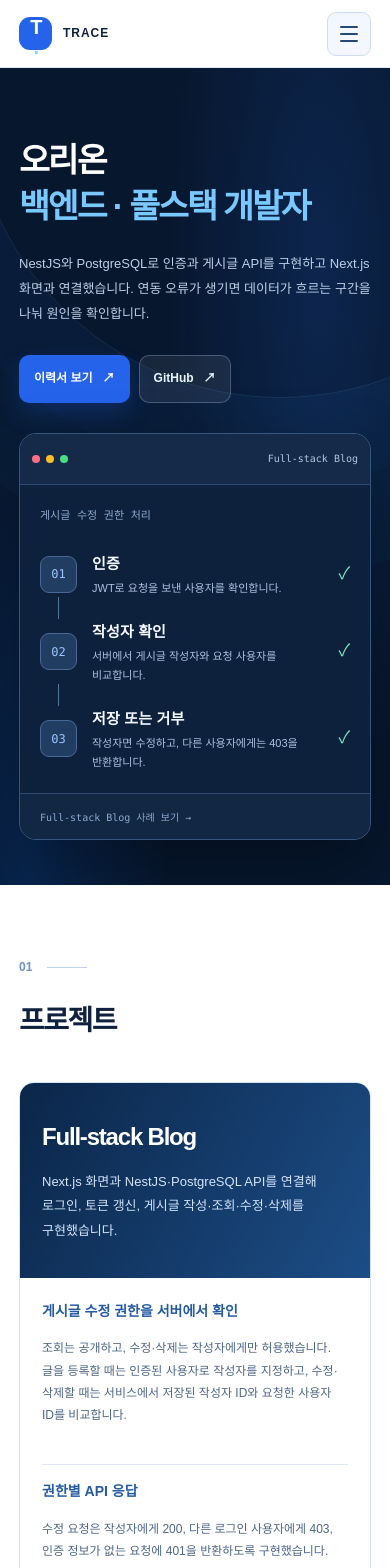
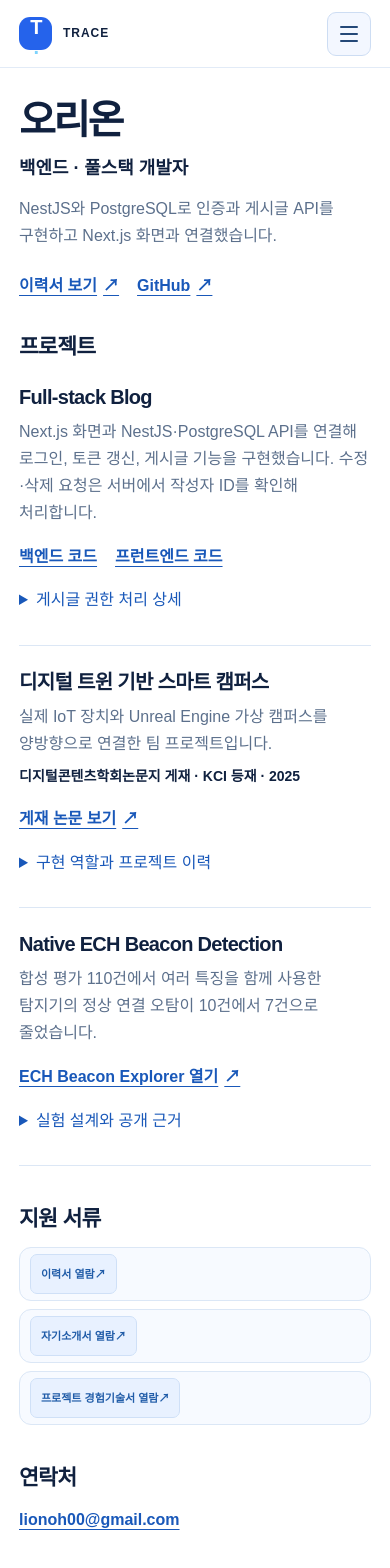
Before and after one commit to SuperNova080710/Trace, a Next.js app: page / in a window 390 px wide. Shown: the top 1568 px of the page. Built offline with nearby package versions, Linux system fonts and the light colour scheme.

Commit message:
feat: Trace 홈을 프로필과 프로젝트 2열로 구성
- 데스크톱에서 프로필과 이력서 링크를 왼쪽에 고정
- 모바일은 프로필 다음에 대표 프로젝트를 한 열로 배치
- Blog 요약과 프로젝트별 상세, 스마트 캠퍼스 논문 링크를 연결

```diff
--- a/src/app/globals.css
+++ b/src/app/globals.css
@@ -555,3 +555,50 @@ section[id] { scroll-margin-top: 85px; }
   .document-item.spotlight-card:hover { transform: none; }
   .document-item.spotlight-card::after { display: none; }
 }
+
+/* The profile stays in view while the project column scrolls. */
+.portfolio-page { background: #fff; }
+.portfolio-page section[id], .portfolio-page article[id], .portfolio-profile { scroll-margin-top: 16px; }
+.portfolio-layout {
+  display: grid;
+  grid-template-columns: minmax(0, 1fr) minmax(0, 2fr);
+  gap: clamp(36px, 6vw, 96px);
+  align-items: start;
+  padding-block: clamp(40px, 7vw, 90px);
+}
+.portfolio-profile { position: sticky; top: 112px; min-width: 0; }
+.portfolio-profile h1 { margin: 0; font-size: clamp(2.5rem, 5vw, 4.25rem); line-height: 1.12; letter-spacing: -.065em; }
+.portfolio-role { margin: 10px 0 0; font-size: 1.12rem; font-weight: 750; }
+.portfolio-copy { color: var(--muted); margin: 12px 0 14px; }
+.portfolio-links { display: flex; flex-wrap: wrap; gap: 4px 18px; align-items: baseline; }
+.portfolio-links a, .portfolio-email { color: #1958b9; text-decoration: underline; text-underline-offset: .22em; font-weight: 700; }
+.portfolio-links a { display: inline-flex; gap: 6px; align-items: center; min-height: 40px; }
+.portfolio-section-nav { display: grid; justify-items: start; margin-top: 26px; }
+.portfolio-section-nav a { display: inline-flex; align-items: center; min-height: 40px; color: var(--muted); }
+.portfolio-section-nav a:hover { text-decoration: underline; color: var(--text); }
+.portfolio-content { min-width: 0; }
+.portfolio-content h2, .portfolio-project h3 { margin: 0; line-height: 1.3; letter-spacing: -.035em; }
+.portfolio-content h2 { font-size: 1.35rem; }
+.portfolio-project { border-bottom: 1px solid var(--line); padding-block: 23px; }
+.portfolio-project h3 { font-size: clamp(1.25rem, 2.5vw, 1.75rem); }
+.portfolio-project p { margin: 8px 0; color: var(--muted); }
+.portfolio-project .portfolio-publication { color: var(--text); font-size: .875rem; font-weight: 750; }
+.portfolio-project summary { color: #1958b9; cursor: pointer; padding-block: 8px; width: fit-content; }
+.portfolio-project summary:focus-visible { outline: 3px solid #29a8ee; outline-offset: 4px; }
+.portfolio-project details[open] { margin-bottom: 6px; }
+.portfolio-end { margin-top: 39px; }
+.portfolio-end h2 { margin-bottom: 14px; }
+.portfolio-end .document-list { display: grid; grid-template-columns: 1fr; gap: 8px; padding: 0; margin: 0; list-style: none; }
+.portfolio-end .document-item { grid-column: auto; min-height: auto; padding: 6px 10px; }
+.portfolio-end .document-download { min-height: 40px; }
+.portfolio-email { overflow-wrap: anywhere; }
+@media (min-width: 761px) {
+  .portfolio-page .main-nav { display: none; }
+}
+@media (max-width: 760px) {
+  .portfolio-layout { grid-template-columns: 1fr; gap: 25px; padding-block: 30px 48px; }
+  .portfolio-profile { position: static; }
+  .portfolio-profile h1 { font-size: 2.5rem; }
+  .portfolio-section-nav { display: none; }
+  .portfolio-links a { min-height: 44px; }
+}
--- a/src/components/trace-lab.tsx
+++ b/src/components/trace-lab.tsx
@@ -30,7 +30,7 @@ export function TraceLab({ displayName, contactEmail }: Props) {
   }
 
   return (
-    <div className="trace-page" id="top">
+    <div className="trace-page portfolio-page" id="top">
       <a className="skip-link" href="#main-content">본문 바로가기</a>
 
       <header className="site-header">
@@ -66,157 +66,92 @@ export function TraceLab({ displayName, contactEmail }: Props) {
             <a href="#documents" onClick={() => setMobileMenuOpen(false)}>지원 서류</a>
             <a href="#contact" className="mobile-contact-link" onClick={() => setMobileMenuOpen(false)}>연락하기 <span aria-hidden="true">↓</span></a>
           </nav>
-          <a className="header-contact" href="#contact">
-            Contact <span aria-hidden="true">↓</span>
-          </a>
         </div>
       </header>
 
-      <section id="about" className="hero" aria-labelledby="hero-title">
-        <div className="hero-glow" aria-hidden="true" />
-        <div className="container hero-inner">
-          <div className="hero-copy">
-            <h1 id="hero-title">{displayName}<span>백엔드 · 풀스택 개발자</span></h1>
-            <p className="hero-description">NestJS와 PostgreSQL로 인증과 게시글 API를 구현하고 Next.js 화면과 연결했습니다. 연동 오류가 생기면 데이터가 흐르는 구간을 나눠 원인을 확인합니다.</p>
-            <div className="hero-actions">
-              <Link className="button button-primary" href="/documents/resume/">이력서 보기 <span aria-hidden="true">↗</span></Link>
-              <a className="button button-outline" href="https://github.com/SuperNova080710">GitHub <span aria-hidden="true">↗</span></a>
+      <div className="container portfolio-layout">
+        <aside className="portfolio-profile" id="about" aria-labelledby="hero-title">
+          <h1 id="hero-title">{displayName}</h1>
+          <p className="portfolio-role">백엔드 · 풀스택 개발자</p>
+          <p className="portfolio-copy">NestJS와 PostgreSQL로 인증과 게시글 API를 구현하고 Next.js 화면과 연결했습니다.</p>
+          <div className="portfolio-links">
+            <Link href="/documents/resume/">이력서 보기 <span aria-hidden="true">↗</span></Link>
+            <a href="https://github.com/SuperNova080710">GitHub <span aria-hidden="true">↗</span></a>
           </div>
+          <nav className="portfolio-section-nav" aria-label="홈 섹션">
+            <a href="#projects">프로젝트</a>
+            <a href="#documents">지원 서류</a>
+            <a href="#contact">연락처</a>
+          </nav>
+        </aside>
+
+        <div className="portfolio-content">
+          <section id="projects" aria-labelledby="projects-title">
+            <h2 id="projects-title">프로젝트</h2>
+            <article className="portfolio-project" id="project-blog" aria-labelledby="blog-title">
+              <h3 id="blog-title">Full-stack Blog</h3>
+              <p>Next.js 화면과 NestJS·PostgreSQL API를 연결해 로그인, 토큰 갱신, 게시글 기능을 구현했습니다. 수정·삭제 요청은 서버에서 작성자 ID를 확인해 처리합니다.</p>
+              <div className="portfolio-links">
+                <a href="https://github.com/SuperNova080710/Blog-backend">백엔드 코드</a>
+                <a href="https://github.com/SuperNova080710/Blog-frontend">프런트엔드 코드</a>
               </div>
-
-          <div className="hero-visual" aria-label="Full-stack Blog 게시글 수정 권한 처리">
-            <div className="trace-panel spotlight-card" onPointerMove={onSpotlightMove}>
-              <div className="trace-panel-top">
-                <span className="window-dots" aria-hidden="true"><i /><i /><i /></span>
-                <span>Full-stack Blog</span>
-              </div>
-              <div className="trace-panel-body">
-                <div className="trace-panel-intro">게시글 수정 권한 처리</div>
-                <div className="trace-step">
-                  <span className="trace-step-index">01</span>
-                  <div><strong>인증</strong><small>JWT로 요청을 보낸 사용자를 확인합니다.</small></div>
-                  <span className="step-check" aria-hidden="true">✓</span>
-                </div>
-                <div className="trace-connector" aria-hidden="true" />
-                <div className="trace-step">
-                  <span className="trace-step-index">02</span>
-                  <div><strong>작성자 확인</strong><small>서버에서 게시글 작성자와 요청 사용자를 비교합니다.</small></div>
-                  <span className="step-check" aria-hidden="true">✓</span>
-                </div>
-                <div className="trace-connector" aria-hidden="true" />
-                <div className="trace-step">
-                  <span className="trace-step-index">03</span>
-                  <div><strong>저장 또는 거부</strong><small>작성자면 수정하고, 다른 사용자에게는 403을 반환합니다.</small></div>
-                  <span className="step-check" aria-hidden="true">✓</span>
-                </div>
-              </div>
-              <div className="trace-panel-bottom"><a href="#project-blog">Full-stack Blog 사례 보기 →</a></div>
-            </div>
-          </div>
-        </div>
-      </section>
-
-
-      <section className="section section-white" id="projects" aria-labelledby="projects-title">
-        <div className="container">
-          <div className="section-heading">
-            <div className="section-side"><span>01</span><span className="side-rule" /></div>
-            <div><h2 id="projects-title">프로젝트</h2></div>
-          </div>
-
-          <article className="research-feature" id="project-blog" aria-labelledby="blog-title">
-            <div className="research-feature-top">
-              <h3 id="blog-title">Full-stack Blog</h3>
-              <p>Next.js 화면과 NestJS·PostgreSQL API를 연결해 로그인, 토큰 갱신, 게시글 작성·조회·수정·삭제를 구현했습니다.</p>
-            </div>
-            <div className="research-detail">
-              <div>
-                <h4>게시글 수정 권한을 서버에서 확인</h4>
-                <p>조회는 공개하고, 수정·삭제는 작성자에게만 허용했습니다. 글을 등록할 때는 인증된 사용자로 작성자를 지정하고, 수정·삭제할 때는 서비스에서 저장된 작성자 ID와 요청한 사용자 ID를 비교합니다.</p>
-              </div>
-              <aside aria-label="코드와 API 문서에서 확인한 동작">
-                <h4>권한별 API 응답</h4>
-                <p>수정 요청은 작성자에게 200, 다른 로그인 사용자에게 403, 인증 정보가 없는 요청에 401을 반환하도록 구현했습니다.</p>
-              </aside>
-            </div>
-            <div className="research-links" aria-label="Full-stack Blog 코드와 문서">
-              <a href="https://github.com/SuperNova080710/Blog-backend">백엔드 저장소</a>
-              <a href="https://github.com/SuperNova080710/Blog-frontend">프런트엔드 저장소</a>
-              <a href="https://github.com/SuperNova080710/Blog-backend/blob/main/src/modules/posts/posts.service.ts">작성자 권한 검사 코드</a>
+              <details>
+                <summary>게시글 권한 처리 상세</summary>
+                <p>글을 등록할 때는 인증된 사용자로 작성자를 지정합니다. 수정 요청은 작성자에게 200, 다른 로그인 사용자에게 403, 인증 정보가 없는 요청에 401을 반환하도록 구현했습니다.</p>
+                <div className="portfolio-links">
+                  <a href="https://github.com/SuperNova080710/Blog-backend/blob/main/src/modules/posts/posts.service.ts">권한 검사 코드</a>
                   <a href="https://github.com/SuperNova080710/Blog-backend/blob/main/docs/api/posts.md">게시글 API 문서</a>
                 </div>
+              </details>
             </article>
-
-          <article className="research-feature" id="approach" aria-labelledby="capstone-title">
-            <div className="research-feature-top">
-              <h3 id="capstone-title">디지털 트윈 캡스톤</h3>
-              <p>2024년 팀 프로젝트에서 실제 장치의 상태를 Unreal Engine에 반영하고, 가상 공간에서 장치를 제어하는 시스템을 시연했습니다.</p>
+            <article className="portfolio-project" id="approach" aria-labelledby="capstone-title">
+              <h3 id="capstone-title">디지털 트윈 기반 스마트 캠퍼스</h3>
+              <p>실제 IoT 장치와 Unreal Engine 가상 캠퍼스를 양방향으로 연결한 팀 프로젝트입니다.</p>
+              <p className="portfolio-publication">디지털콘텐츠학회논문지 게재 · KCI 등재 · 2025</p>
+              <div className="portfolio-links">
+                <a href="https://doi.org/10.9728/dcs.2025.26.12.3391">게재 논문 보기 <span aria-hidden="true">↗</span></a>
               </div>
-            <div className="research-detail">
-              <div>
-                <h4>연동 오류를 구간별로 확인</h4>
-                <p>MQTT 메시지 지연과 연동 오류가 반복되자, ESP32 → 네트워크 → 서버 → Unreal Engine 흐름을 나눠 각 구간이 정상 동작하는지 확인했습니다.</p>
-              </div>
-              <aside aria-label="팀 결과">
-                <h4>최종 시연</h4>
-                <p>팀은 장치 상태 반영과 제어가 이어지는 시연 시스템을 완성했습니다.</p>
-              </aside>
-            </div>
+              <details>
+                <summary>구현 역할과 프로젝트 이력</summary>
+                <p>2024년 캡스톤에서 시작한 시스템을 논문경진대회로 이어갔고, 2025년 디지털콘텐츠학회논문지에 연구를 게재했습니다.</p>
+                <p>MQTT 메시지 지연과 연동 오류가 반복되었을 때 ESP32, 네트워크, 서버, Unreal Engine을 구간별로 점검했습니다. 팀은 실제 장치의 상태를 가상 공간에 반영하고 가상 공간에서 장치를 제어하는 흐름을 시연했습니다.</p>
+                <p>「디지털 트윈 및 메타버스 융합형 스마트 캠퍼스 설계 및 구현」, 디지털콘텐츠학회논문지 26권 12호, 3391–3397쪽.</p>
+              </details>
             </article>
-
-          <article className="research-feature" id="project-t10" aria-labelledby="t10-title">
-            <div className="research-feature-top">
+            <article className="portfolio-project" id="project-t10" aria-labelledby="t10-title">
               <h3 id="t10-title">{t10Research.title}</h3>
-              <p id="evidence">합성 평가 {t10Research.heldout.trials}건에서 두 탐지 방식을 비교한 결과, 정상 연결 오탐이 {t10Research.timingOnly.fp}건에서 {t10Research.multiFeature.fp}건으로 줄었습니다.</p>
-            </div>
-            <div className="research-links" aria-label="ECH 연구 앱">
+              <p id="evidence">합성 평가 {t10Research.heldout.trials}건에서 여러 특징을 함께 사용한 탐지기의 정상 연결 오탐이 {t10Research.timingOnly.fp}건에서 {t10Research.multiFeature.fp}건으로 줄었습니다.</p>
+              <div className="portfolio-links">
                 <a href="/ech-beacon-explorer">ECH Beacon Explorer 열기 <span aria-hidden="true">↗</span></a>
               </div>
-            <details className="project-content">
+              <details>
                 <summary>실험 설계와 공개 근거</summary>
-              <div>
                 <p>합성 실험 {t10Research.totalTrials}건을 보정용과 평가용으로 사전에 나누고, 동일한 평가 표본에서 두 탐지 방식을 비교했습니다. F1은 {detectorMetrics(t10Research.timingOnly).f1.toFixed(4)}에서 {detectorMetrics(t10Research.multiFeature).f1.toFixed(4)}로 높아졌습니다. 두 방식의 재현율은 같았고, 여러 특징을 함께 쓰는 방식의 추론 비용이 더 높았습니다.</p>
                 <p>결과의 범위는 단일 통제 환경입니다. 실제 운영망 성능은 별도 확인이 필요합니다.</p>
-                <div className="research-links" aria-label="ECH 공개 근거">
+                <div className="portfolio-links" aria-label="ECH 공개 근거">
                   <a href={t10Research.sources.manuscript}>연구 원고</a>
                   <a href={t10Research.sources.evaluation}>평가 JSON</a>
                   <a href={t10Research.sources.release}>PCAP 200개</a>
                   <a href={t10Research.sources.log}>연구 기록</a>
                 </div>
-              </div>
               </details>
             </article>
-        </div>
           </section>
 
-      <section className="section section-white documents-section" id="documents" aria-labelledby="documents-title">
-        <div className="container">
-          <div className="section-heading">
-            <div className="section-side"><span>05</span><span className="side-rule" /></div>
-            <div>
-              <p className="eyebrow">APPLICATION DOCUMENTS</p>
-              <h2 id="documents-title">지원에 필요한 <span>세 가지 문서</span></h2>
-              <p className="section-subtitle">메모리얼 파크의 경험 기록과 검증된 프로젝트 성과를 바탕으로 작성한 공개용 지원 문서입니다. 각 문서를 바로 읽거나 파일로 내려받고, PDF로 저장할 수 있습니다.</p>
+          <section className="portfolio-end" id="documents" aria-labelledby="documents-title">
+            <h2 id="documents-title">지원 서류</h2>
+            <ul className="document-list" aria-label="지원 서류 열람 및 다운로드">
+              <li className="document-item spotlight-card" onPointerMove={onSpotlightMove}><Link className="document-download" href="/documents/resume/">이력서 열람 <span aria-hidden="true">↗</span></Link></li>
+              <li className="document-item spotlight-card" onPointerMove={onSpotlightMove}><Link className="document-download" href="/documents/personal-statement/">자기소개서 열람 <span aria-hidden="true">↗</span></Link></li>
+              <li className="document-item spotlight-card" onPointerMove={onSpotlightMove}><Link className="document-download" href="/documents/project-experience/">프로젝트 경험기술서 열람 <span aria-hidden="true">↗</span></Link></li>
+            </ul>
+          </section>
+          <section className="portfolio-end" id="contact" aria-labelledby="contact-title">
+            <h2 id="contact-title">연락처</h2>
+            <a className="portfolio-email" href={"mailto:" + contactEmail}>{contactEmail}</a>
+          </section>
         </div>
       </div>
-          <div className="document-list" aria-label="지원 서류 열람 및 다운로드">
-            <div className="document-item spotlight-card" onPointerMove={onSpotlightMove}><span className="document-number">01</span><strong>이력서</strong><Link className="document-download" href="/documents/resume/">이력서 열람 <span aria-hidden="true">↗</span></Link></div>
-            <div className="document-item spotlight-card" onPointerMove={onSpotlightMove}><span className="document-number">02</span><strong>자기소개서</strong><Link className="document-download" href="/documents/personal-statement/">자기소개서 열람 <span aria-hidden="true">↗</span></Link></div>
-            <div className="document-item spotlight-card" onPointerMove={onSpotlightMove}><span className="document-number">03</span><strong>프로젝트 경험기술서</strong><Link className="document-download" href="/documents/project-experience/">프로젝트 경험기술서 열람 <span aria-hidden="true">↗</span></Link></div>
-          </div>
-        </div>
-      </section>
-
-      <section className="contact-section" id="contact" aria-labelledby="contact-title">
-        <div className="container contact-inner">
-          <div>
-            <p className="eyebrow light">CONTACT</p>
-            <h2 id="contact-title">함께 이야기할 준비가 되어 있습니다.</h2>
-            <p>프로젝트, 협업 또는 궁금한 점이 있다면 편하게 연락해 주세요.</p>
-          </div>
-          <a className="contact-mail" href={"mailto:" + contactEmail}>{contactEmail} <span aria-hidden="true">↗</span></a>
-        </div>
-      </section>
       <footer className="site-footer">
         <div className="container footer-inner">
           <a href="#top" className="footer-brand">TRACE<span>.</span></a>
```
Also changed, not shown: 1 other file (tests, documents, lock files or other folders). Lines whose indentation alone changed are shown as unchanged.
